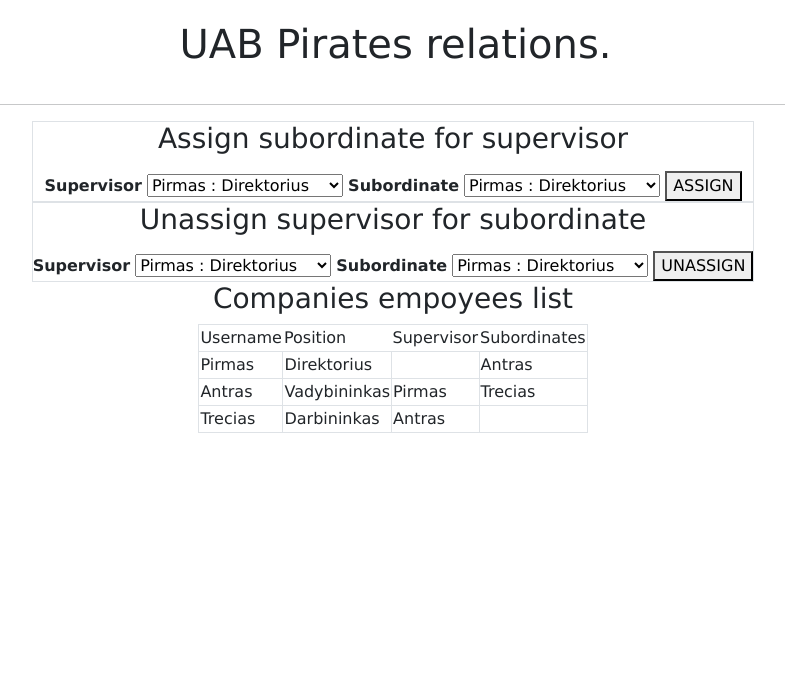
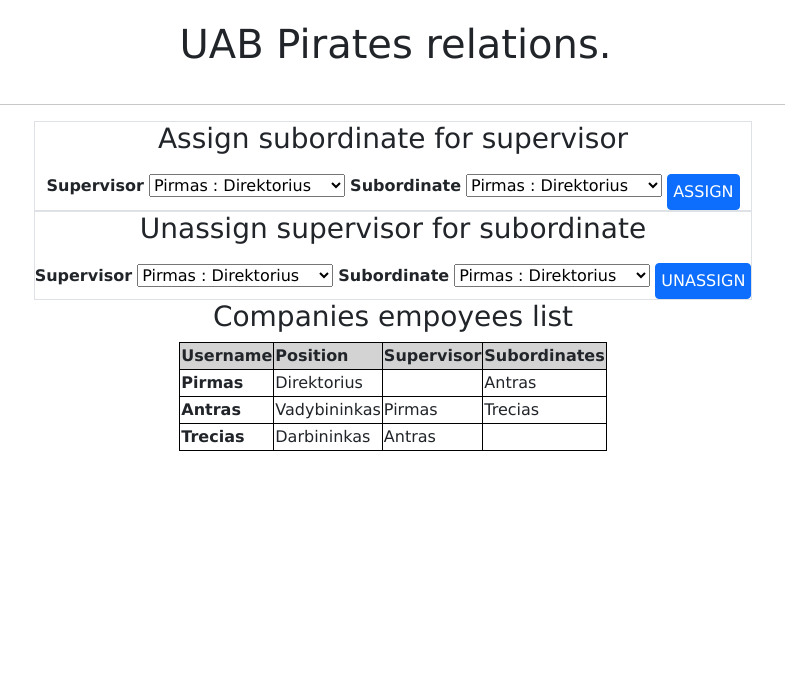
Before and after one commit to Eimantas93/TM, a Flask app: page /relations in a window 1280 px wide. Shown: the part 56-747 px from the top of the page, without its empty margins (247-1032 px from the left). Run offline with Flask 2, Linux system fonts and the light colour scheme; a user stored in the database is signed in; data comes from the database, SQL or seed files in the repository; both versions use the stored data as it was after the commit; some libraries are stand-ins or nearby versions.

Commit message:
Relations permisions, min value date and more
Only director of the company can update relations;
Set min value on date to 'today';
Some other Front End features;

```diff
--- a/application.py
+++ b/application.py
@@ -211,8 +211,38 @@ def edit_task():
         connection.commit()
         connection.close()
 
-        # Kaip grysti i ta pacia task bet jau updatinta?
-        return render_template("edit_task.html")
+        # Connecting to DB
+        connection = sqlite3.connect('data.db')
+        db = connection.cursor()
+
+        # Get current task data
+        db.execute("SELECT * FROM tasks WHERE id = ?", (task_id))
+
+        row = db.fetchone()
+
+        creator_id = row[1]
+        executor_id = row[2]
+        heading = row[3]
+        description = row[4]
+        creation_date = row[5]
+        deadline = row[6]
+        status = row[7]
+
+        db.execute("SELECT name FROM users WHERE user_id = ?", (creator_id,))
+        creatorList = db.fetchone()
+        creator_name = creatorList[0]
+
+        db.execute("SELECT name FROM users WHERE user_id = ?", (executor_id,))
+        executorList = db.fetchone()
+        executor_name = executorList[0]
+
+        db.execute("SELECT note, user_name, creation_date FROM notes WHERE task_id = ? ORDER BY creation_date DESC", (task_id))
+        notes = db.fetchall()
+
+        # NEED TO FIX THIS
+        return render_template("edit_task.html", task_id=task_id, creator_id=creator_id, executor_id=executor_id, heading=heading, description=description, creation_date=creation_date, deadline=deadline, status=status
+        , creator_name=creator_name, executor_name=executor_name, notes=notes)
+
 
 @app.route("/add_note", methods=["POST"])
 def add_note():
@@ -231,8 +261,38 @@ def add_note():
     (task_id, note, name))
     connection.commit()
     connection.close()
-    # Kaip grysti i ta pacia task bet jau updatinta?
-    return render_template("edit_task.html")
+
+    # Connecting to DB
+    connection = sqlite3.connect('data.db')
+    db = connection.cursor()
+
+    # Get current task data
+    db.execute("SELECT * FROM tasks WHERE id = ?", (task_id))
+
+    row = db.fetchone()
+
+    creator_id = row[1]
+    executor_id = row[2]
+    heading = row[3]
+    description = row[4]
+    creation_date = row[5]
+    deadline = row[6]
+    status = row[7]
+
+    db.execute("SELECT name FROM users WHERE user_id = ?", (creator_id,))
+    creatorList = db.fetchone()
+    creator_name = creatorList[0]
+
+    db.execute("SELECT name FROM users WHERE user_id = ?", (executor_id,))
+    executorList = db.fetchone()
+    executor_name = executorList[0]
+
+    db.execute("SELECT note, user_name, creation_date FROM notes WHERE task_id = ? ORDER BY creation_date DESC", (task_id))
+    notes = db.fetchall()
+
+    # NEED TO FIX THIS
+    return render_template("edit_task.html", task_id=task_id, creator_id=creator_id, executor_id=executor_id, heading=heading, description=description, creation_date=creation_date, deadline=deadline, status=status
+    , creator_name=creator_name, executor_name=executor_name, notes=notes)
 
 
 @app.route("/unassign", methods=["POST"])
@@ -280,7 +340,13 @@ def relations():
             "SELECT users.user_id, users.name, users.position, users.company, relations.supervisors_id, relations.subordinates_id FROM users INNER JOIN relations ON users.user_id = relations.user_id")
         joined_rows = db.fetchall()
 
-        return render_template("relations.html", rows=rows, relations=relations, joined_rows=joined_rows)
+        # To check if it's director of the company (for permisions)
+        director = 0
+        for row in relations:
+            if session["user_id"] == row[3]:
+                director = 1
+
+        return render_template("relations.html", rows=rows, relations=relations, joined_rows=joined_rows, director=director)
     else:
         selected_supervisors_id = request.form.get("new_supervisor")
         selected_subordinates_id = request.form.get("new_subordinate")
--- a/static/script.js
+++ b/static/script.js
@@ -1,7 +1,16 @@
-// Make comment box adjustable to input size
-$('textarea').each(function () {
-    this.setAttribute('style', 'height:' + (this.scrollHeight) + 'px;overflow-y:hidden;');
-  }).on('input', function () {
-    this.style.height = 'auto';
-    this.style.height = (this.scrollHeight) + 'px';
-  });
+// Set current date as default value and min value
+  $(document).ready(function() {
+    var date = new Date();
+    var day = date.getDate();
+    var month = date.getMonth() + 1;
+    var year = date.getFullYear();
+
+    if (month < 10) month = "0" + month;
+    if (day < 10) day = "0" + day;
+
+    var today = year + "-" + month + "-" + day;
+    $("#theDate").attr("value", today);
+    $("#theDate").attr("min", today);
+// Need another ID for editing task (we don't need default value, just min value)
+    $("#theDate2").attr("min", today);
+});
--- a/static/styles.css
+++ b/static/styles.css
@@ -70,18 +70,19 @@ body {
     display: flex;
     border: 1px solid black;
     width: 60%;
-    word-wrap: break-word;
-    flex-wrap: nowrap;
 }
 .notes-2 {
     background-color: #F8F8F8;
-    width: 16%;
+    width: 15%;
 }
 .notes-3 {
     margin-left: auto;
+    width: 15%;
+    background-color: #F8F8F8;
 }
 
-.notes-4 {
-    width: fit-content;
-    word-wrap: break-word;
+.notes-5 {
+    white-space: pre-wrap;
+    word-break: break-all;
+    width: auto;
 }
--- a/templates/edit_task.html
+++ b/templates/edit_task.html
@@ -33,7 +33,7 @@ Edit task
                 <th scope="col" class="borderName">Description</th>
                 <td class="borderr">
                 {% if creator_id == session["user_id"] %}
-                <textarea class="form-control" type="text" name="description" style="white-space: pre-wrap; height: 200px;"
+                <textarea class="form-control" type="text" name="description" style="height: 200px;"
                 required> {{ description }}</textarea>
                 {% else %}
                 <textarea class="form-control" type="text" name="description" style="height: 200px;"
@@ -49,7 +49,7 @@ Edit task
                 <th scope="col" class="borderName">Deadline</th>
                 <td class="borderr">
                     {% if session["user_id"] == creator_id %}
-                    <input type="date" value="{{ deadline }}" name="deadline" required>
+                    <input type="date" value="{{ deadline }}" name="deadline" id="theDate2" min='1899-01-01' required>
                     {% else %}
                     <input type="date" value="{{ deadline }}" name="deadline" disabled>
                     {% endif %}
@@ -96,7 +96,7 @@ Edit task
         <b>{{ note[1] }}:</b>
             </div>
             <div class="notes-4">
-                <p type="text" style="white-space: pre-wrap; word-wrap: break-word;"> {{ note[0] }}</p>
+                <p class="notes-5" type="text"> {{ note[0] }}</p>
             </div>
             <div class="notes-3">
             {{ note[2] }}
--- a/templates/index.html
+++ b/templates/index.html
@@ -44,7 +44,7 @@ Task Manager
             </tr>
             <tr class="borderr">
                 <th scope="col" class="borderName">Description</th>
-                <td class="borderr" style="white-space: pre-wrap;" contenteditable>{{ row[4] }}</td>
+                <td class="borderr" style="white-space: pre-wrap;">{{ row[4] }}</td>
             </tr>
             <tr class="borderr">
                 <th scope="col" class="borderName">Deadline</th>
--- a/templates/layout.html
+++ b/templates/layout.html
@@ -15,12 +15,9 @@
   <script src="https://cdn.jsdelivr.net/npm/bootstrap@5.0.0-beta2/dist/js/bootstrap.bundle.min.js"
     integrity="sha384-b5kHyXgcpbZJO/tY9Ul7kGkf1S0CWuKcCD38l8YkeH8z8QjE0GmW1gYU5S9FOnJ0"
     crossorigin="anonymous"></script>
-
-  <!-- Option 2: Separate Popper and Bootstrap JS -->
-  <!--
-    <script src="https://cdn.jsdelivr.net/npm/@popperjs/core@2.6.0/dist/umd/popper.min.js" integrity="sha384-KsvD1yqQ1/1+IA7gi3P0tyJcT3vR+NdBTt13hSJ2lnve8agRGXTTyNaBYmCR/Nwi" crossorigin="anonymous"></script>
-    <script src="https://cdn.jsdelivr.net/npm/bootstrap@5.0.0-beta2/dist/js/bootstrap.min.js" integrity="sha384-nsg8ua9HAw1y0W1btsyWgBklPnCUAFLuTMS2G72MMONqmOymq585AcH49TLBQObG" crossorigin="anonymous"></script>
-    -->
+    <script src="https://code.jquery.com/jquery-3.3.1.slim.min.js" integrity="sha384-q8i/X+965DzO0rT7abK41JStQIAqVgRVzpbzo5smXKp4YfRvH+8abtTE1Pi6jizo" crossorigin="anonymous"></script>
+    <script src="https://cdnjs.cloudflare.com/ajax/libs/popper.js/1.14.7/umd/popper.min.js" integrity="sha384-UO2eT0CpHqdSJQ6hJty5KVphtPhzWj9WO1clHTMGa3JDZwrnQq4sF86dIHNDz0W1" crossorigin="anonymous"></script>
+    <script src="https://stackpath.bootstrapcdn.com/bootstrap/4.3.1/js/bootstrap.min.js" integrity="sha384-JjSmVgyd0p3pXB1rRibZUAYoIIy6OrQ6VrjIEaFf/nJGzIxFDsf4x0xIM+B07jRM" crossorigin="anonymous"></script>
 
   <!-- CSS main file -->
   <link href="/static/styles.css" rel="stylesheet">
--- a/templates/new_task.html
+++ b/templates/new_task.html
@@ -37,8 +37,9 @@ Create new task
         </div>
         <label>Deadline: </label>
         <div class="form-group">
-            <input type="date" min="2021-02-25" value="2021-02-25" name="deadline" required>
+            <input type="date" id="theDate" name="deadline" min='1899-01-01' required>
         </div>
+        <input type="time" min="08:00" max="18:00">
         <div class="button">
             <button class="btn btn-primary" type="submit">Create Task</button>
         </div>
--- a/templates/relations.html
+++ b/templates/relations.html
@@ -28,7 +28,11 @@ Task Manager
                     {% endfor %}
                     {% endif %}
                 </select>
-                <button type="submit">ASSIGN</button>
+                {% if director == 0 %}
+                <button type="submit" class="btn btn-primary" style="padding: 5px;">ASSIGN</button>
+                {% else %}
+                <button type="submit" class="btn btn-primary" style="padding: 5px;" disabled>ASSIGN</button>
+                {% endif %}
             </form>
         </div>
         <div>
@@ -50,27 +54,31 @@ Task Manager
                     {% endfor %}
                     {% endif %}
                 </select>
-                <button type="submit">UNASSIGN</button>
+                {% if director == 0 %}
+                <button type="submit" class="btn btn-primary" style="padding: 5px;">UNASSIGN</button>
+                {% else %}
+                <button type="submit" class="btn btn-primary" style="padding: 5px;" disabled>UNASSIGN</button>
+                {% endif %}
             </form>
         </div>
-        <table class="border">
+        <table class="borderr">
             <h3>Companies empoyees list</h3>
-            <tr>
-                <td>Username</td>
-                <td>Position</td>
-                <td>Supervisor</td>
-                <td>Subordinates</td>
+            <tr class="borderr" style="background-color: lightgray">
+                <th class="borderr">Username</th>
+                <th class="borderr">Position</th>
+                <th class="borderr">Supervisor</th>
+                <th class="borderr">Subordinates</th>
             </tr>
             {% if joined_rows is not none %}
             {% for row2 in rows %}
-            <tr class="border">
-                <td class="border">
+            <tr class="borderr">
+                <th class="borderr">
                     {{ row2[1] }}
-                </td>
-                <td class="border">
+                </th>
+                <td class="borderr">
                     {{ row2[3] }}
                 </td>
-                <td class="border">
+                <td class="borderr">
                     {% for joined_row in joined_rows %}
                     {% if row2[0] == joined_row[0] %}
                     {% for row3 in rows %}
@@ -81,7 +89,7 @@ Task Manager
                     {% endif %}
                     {% endfor %}
                 </td>
-                <td class="border">
+                <td class="borderr">
                     {% for joined_row in joined_rows %}
                     {% if row2[0] == joined_row[0] %}
                     {% for row3 in rows %}
```
Also changed, not shown: test.py (+3 -5 lines), data.db.
